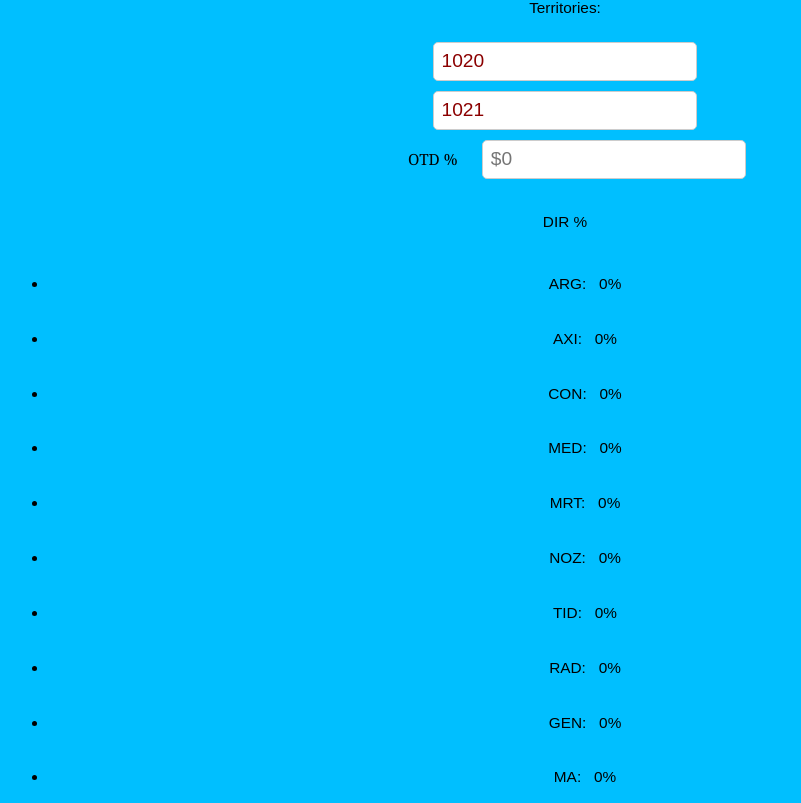
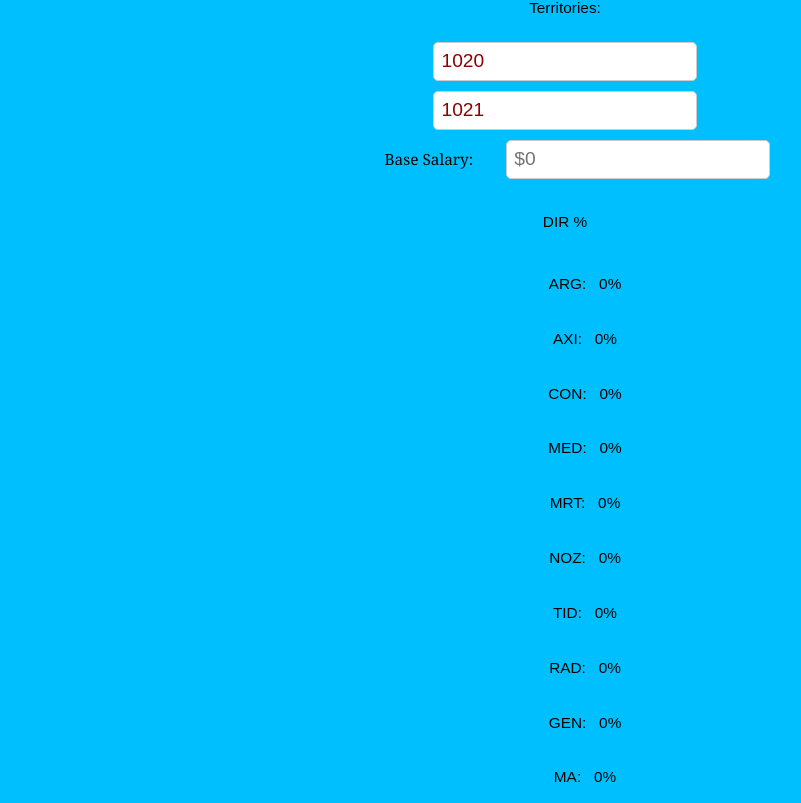
Before and after one commit to nickdloucks/comed-comm-svelte, a Svelte app: page / in a window 1280 px wide. Shown: the part 1177-1980 px from the top of the page, without its empty margins (75-876 px from the left). Built offline with nearby package versions, Linux system fonts and the light colour scheme.

Commit message:
add base salary box

```diff
--- a/src/components/rep-configUI.svelte
+++ b/src/components/rep-configUI.svelte
@@ -15,7 +15,7 @@
     {#each $currentRep.territories as territory}
         <input class='territory-config' type="text" placeholder={territory} value={territory}/><br>
     {/each}
-    <label for='salary'>OTD %</label><input name="salary" type='number' placeholder={'$'.concat(String($currentRep.base_salary))}><br>
+    <label for='salary'>Base Salary: &nbsp;</label><input name="salary" type='number' placeholder={'$'.concat(String($currentRep.base_salary))}><br>
     <p>DIR %</p>
     <ul>
         {#each $currentRep.dir_pcts as mfr}
@@ -29,4 +29,7 @@
         width: fit-content;
         color: #8b0000;
     }
+    ul{
+        list-style-type: none;
+    }
 </style>
```
